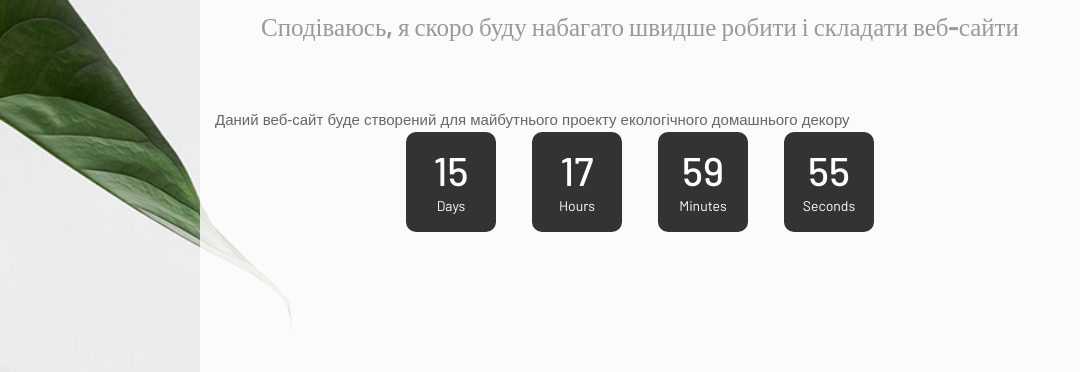
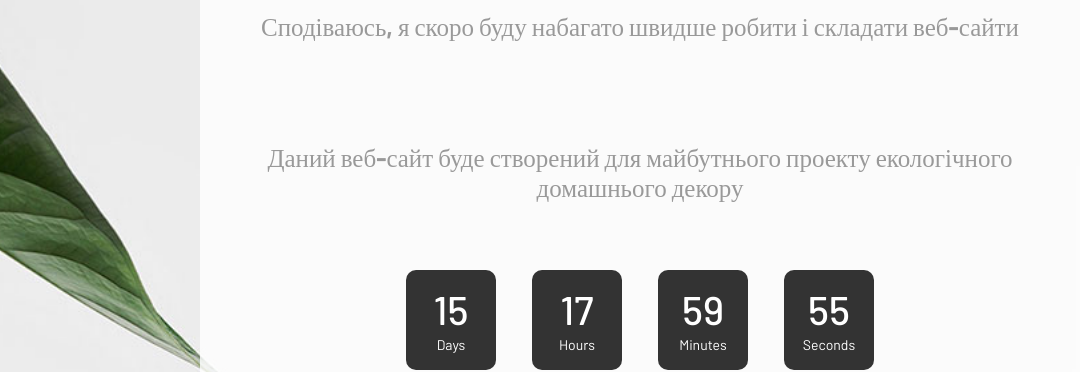
Before and after one commit to anastasiia-desna/anastasiia-desna.github.io, a plain HTML site: page index.html in a window 1280 px wide. Shown: the part 452-824 px from the top of the page, without its empty margins (0-1080 px from the left). Drawn offline with Linux system fonts and the light colour scheme.

Commit message:
Update index.html

```diff
--- a/index.html
+++ b/index.html
@@ -32,7 +32,7 @@
 			<p class="txt-center m1-txt1 p-t-33 p-b-68">
 				Сподіваюсь, я скоро буду набагато швидше робити і складати веб-сайти
 			</p>
-            <p>Даний веб-сайт буде створений для майбутнього проекту екологічного домашнього декору</p>
+            <p class="txt-center m1-txt1 p-t-33 p-b-68">Даний веб-сайт буде створений для майбутнього проекту екологічного домашнього декору</p>
 			<div class="wsize2 flex-w flex-c hsize1 cd100">
 				<div class="flex-col-c-m size2 how-countdown">
 					<span class="l1-txt1 p-b-9 days">15</span>
```
